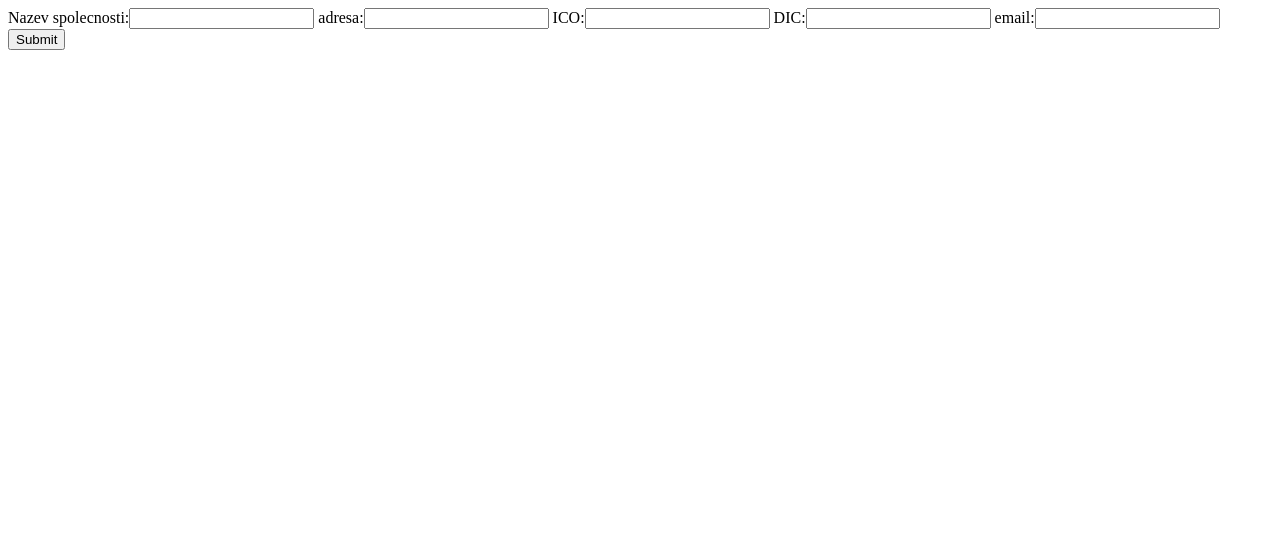
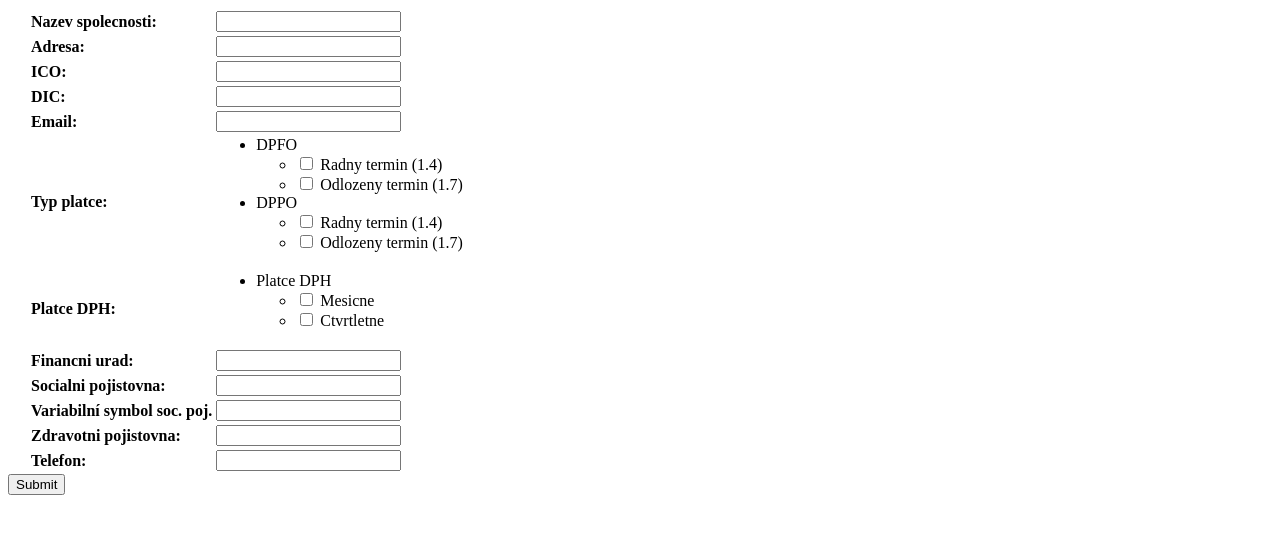
Before and after one commit to dvorakj31/crm_website, a Django app: a page that uses crm_api/forms.py in a window 1280 px wide. Shown: the top 534 px of the page. Run offline with Django 3.2, Linux system fonts and the light colour scheme.

Commit message:
customer form modify

```diff
--- a/crm_api/forms.py
+++ b/crm_api/forms.py
@@ -1,9 +1,34 @@
 from django import forms
+
+CHOICES_TYPE = [('DPFO', (
+    ('radny', 'Radny termin (1.4)'),
+    ('odlozeny', 'Odlozeny termin (1.7)'),
+)),
+    ('DPPO', (
+        ('radny', 'Radny termin (1.4)'),
+        ('odlozeny', 'Odlozeny termin (1.7)')
+    )),
+]
+
+
+CHOICES_VAT = [
+    ('Platce DPH', (
+        ('mesicne', 'Mesicne'),
+        ('ctvrtletne', 'Ctvrtletne')
+    ))
+]
 
 
 class CustomerForm(forms.Form):
     name = forms.CharField(label='Nazev spolecnosti', max_length=100)
-    address = forms.CharField(label='adresa', max_length=100)
-    ico = forms.CharField(label='ICO', max_length=20)
-    dic = forms.CharField(label='DIC', max_length=20)
-    email = forms.EmailField(label='email', max_length=254)
+    address = forms.CharField(label='Adresa', max_length=100)
+    ico = forms.CharField(label='ICO', max_length=20, required=False)
+    dic = forms.CharField(label='DIC', max_length=20, required=False)
+    email = forms.EmailField(label='Email', max_length=254, required=False)
+    tax = forms.ChoiceField(label='Typ platce', choices=CHOICES_TYPE, widget=forms.CheckboxSelectMultiple)
+    vat = forms.ChoiceField(label='Platce DPH', choices=CHOICES_VAT, widget=forms.CheckboxSelectMultiple)
+    tax_office = forms.CharField(label='Financni urad', max_length=254)
+    soc_insurance = forms.CharField(label='Socialni pojistovna', max_length=254)
+    var_symbol = forms.CharField(label='Variabilní symbol soc. poj.', max_length=100)
+    hea_insurance = forms.CharField(label='Zdravotni pojistovna', max_length=254)
+    phone = forms.CharField(label='Telefon', max_length=20, required=False)
--- /dev/null
+++ b/crm_api/templates/crm_api/client.html
@@ -0,0 +1,11 @@
+{% if form %}
+    <form action="" method="post">
+        <table style="color:black;text-align:left; margin-left: 20px;">
+            {% csrf_token %}
+            {{ form.as_table }}
+        </table>
+        <input type="submit" value="Submit" />
+    </form>
+{% else %}
+    <h1>Form is unavailable</h1>
+{% endif %}
--- a/crm_api/templates/crm_api/customer.html
+++ /dev/null
@@ -1,5 +0,0 @@
-<form action="" method="post">
-    {% csrf_token %}
-    {{ form }}
-    <input type="submit" value="Submit" />
-</form>
--- a/crm_api/templates/crm_api/thanks.html
+++ b/crm_api/templates/crm_api/thanks.html
@@ -1 +1 @@
-<h1>User created!</h1>
+<h1>Client created!</h1>
--- a/crm_api/views.py
+++ b/crm_api/views.py
@@ -14,7 +14,7 @@ def customer_form(request):
     else:
         form = CustomerForm()
 
-    return render(request, 'crm_api/customer.html', {'form': form})
+    return render(request, 'crm_api/client.html', {'form': form})
 
 
 def thanks(request):
```
